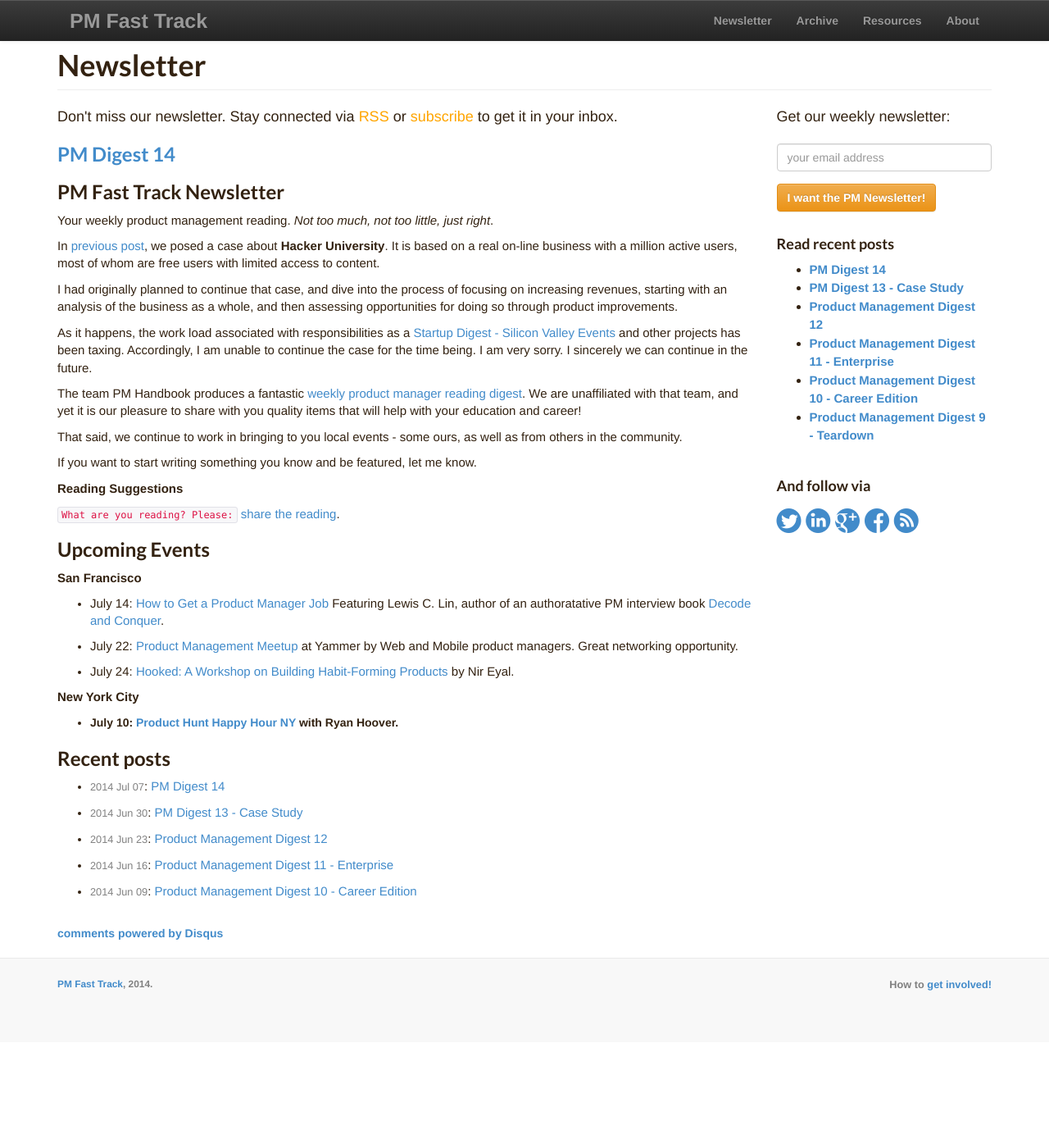
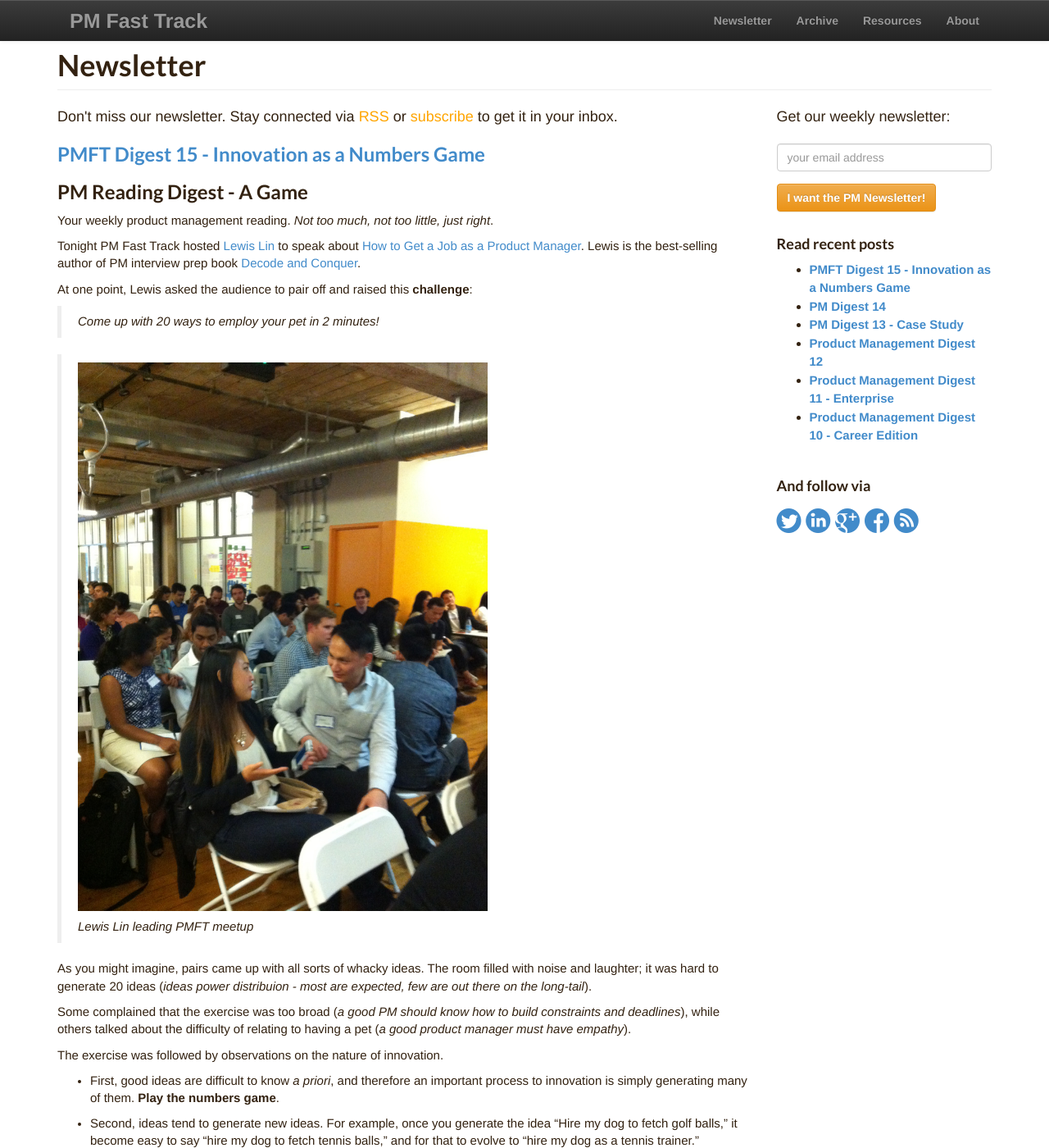
Before and after one commit to productmanagers/productmanagers.github.io, a Jekyll site: the page built from blog/index.html, in a window 1280 px wide and 1400 px high. Shown: the whole window at 82% size. Built offline with Jekyll 4.4.1, drawn with Linux system fonts in a browser that asks for light colours; nearby versions of some CDN libraries; comment, search, counter and statistics services are not loaded; some of the changed text lies outside the part shown.

Commit message:
new post 7-14

```diff
--- /dev/null
+++ b/blog/_posts/2014-07-14-weekly15.md
@@ -0,0 +1,51 @@
+---
+layout: post
+title: "PMFT Digest 15 - Innovation as a Numbers Game"
+description: ""
+permalink: newsletter/pmfasttrack-2014-07-14
+category: newsletter
+tags: [product, product management]
+author: <a target="_" href="http://dklounge.github.io">David Kim</a>
+---
+{% include setup %}
+
+###PM Reading Digest - A Game
+Your weekly product management reading. _Not too much, not too little, just right_.
+
+Tonight PM Fast Track hosted <a target="_" href="http://www.lewis-lin.com/">Lewis Lin</a> to speak about <a target="_" href="http://www.meetup.com/ProductManagementFastTrack/events/191400832/">How to Get a Job as a Product Manager</a>.  Lewis is the best-selling author of PM interview prep book <a target="_" href="http://www.amazon.com/gp/product/B00IGIUMQ0/ref=as_li_tl?ie=UTF8&camp=1789&creative=390957&creativeASIN=B00IGIUMQ0&linkCode=as2&tag=pmft-20&linkId=BYCR5YM5LLTAWVS7">Decode and Conquer</a>.
+
+At one point, Lewis asked the audience to pair off and raised this __challenge__:
+
+>_Come up with 20 ways to employ your pet in 2 minutes!_
+>
+
+> ![Employ your pet exrecise]({{site.url}}/assets/images/2014-07-14_PMFT_Lin.jpg "Employ your pet" class="img-responsive")
+>
+> _Lewis Lin leading PMFT meetup_
+
+As you might imagine, pairs came up with all sorts of whacky ideas.  The room filled with noise and laughter; it was hard to generate 20 ideas (_ideas power distribuion - most are expected, few are out there on the long-tail_).
+
+Some complained that the exercise was too broad (_a good PM should know how to build constraints and deadlines_), while others talked about the difficulty of relating to having a pet (_a good product manager must have empathy_).
+
+The exercise was followed by observations on the nature of innovation.
+
+* First, good ideas are difficult to know _a priori_, and therefore an important process to innovation is simply generating many of them.  __Play the numbers game__.
+
+* Second, ideas tend to generate new ideas.  For example, once you generate the idea "Hire my dog to fetch golf balls," it become easy to say "hire my dog to fetch tennis balls," and for that to evolve to "hire my dog as a tennis trainer."
+
+###Homework
+
+There are other gems of wisdom to be derived here, but let me challenge you to perform a similar exercise with your team.  If you are looking for fun ways to break through a roadblock, or to build team rapport, try this or a similar exercise a try.  See what you learn.
+
+_If you buy the hypothesis of (product) innovation as a numbers game, do you have the right systems and metrics in place to deliver results?_
+
+###Upcoming Events
+__Silicon Valley and SF__
+
+* July 16: <a target="_" href="http://www.meetup.com/Startup-Bike-SF/events/191503552/">July Startup Bike Ride with Asana</a> hosted by Asana.
+
+* July 22: <a target="_" href="http://www.meetup.com/SF-Product-Managers/events/188583982/">Product Management Networking</a> at Yammer by Web and Mobile product managers. Great networking opportunity.
+
+* July 22: <a target="_" href="http://www.meetup.com/SF-Product-Management-Book-Club/events/188690572/">Thinking Fast and Slow</a> by PM Book Club.
+
+* July 24: <a target="_" href="http://www.eventbrite.com/e/hooked-a-workshop-on-building-habit-forming-products-tickets-11985275281">Hooked: A Workshop on Building Habit-Forming Products</a> by Nir Eyal.
--- a/blog/feed.xml
+++ b/blog/feed.xml
@@ -1,6 +1,6 @@
 ---
 layout: none
-title: "Product Management Newsletter"
+title: "PMFT Digest - Innovation as a Numbers Game"
 description: "PM Fast Track Blog"
 ---
 
--- a/index.html
+++ b/index.html
@@ -70,7 +70,7 @@
             </div-->
             <div class="col-lg-5 col-lg-offset-2 col-sm-6">
                 <br />
-                <p class="lead"><a target="_" href="http://www.lewis-lin.com/">Lewis Lin</a> is a best-selling author of PM interview prep book <a target="_" href="http://www.amazon.com/gp/product/B00IGIUMQ0/ref=as_li_tl?ie=UTF8&camp=1789&creative=390957&creativeASIN=B00IGIUMQ0&linkCode=as2&tag=dklo-20&linkId=BYCR5YM5LLTAWVS7">Decode and Conquer</a></p>
+                <p class="lead"><a target="_" href="http://www.lewis-lin.com/">Lewis Lin</a> is a best-selling author of PM interview prep book <a target="_" href="http://www.amazon.com/gp/product/B00IGIUMQ0/ref=as_li_tl?ie=UTF8&camp=1789&creative=390957&creativeASIN=B00IGIUMQ0&linkCode=as2&tag=pmft-20&linkId=BYCR5YM5LLTAWVS7">Decode and Conquer</a></p>
 
                 <img width="150" class="img-responsive" src="assets/images/speakers/lewis.jpeg" alt="Lewis"><br />
 
```
Also changed, not shown: assets/images/2014-07-14_PMFT_Lin.jpg (added), assets/images/2014-07-21_RailsBridge.jpg (added).
